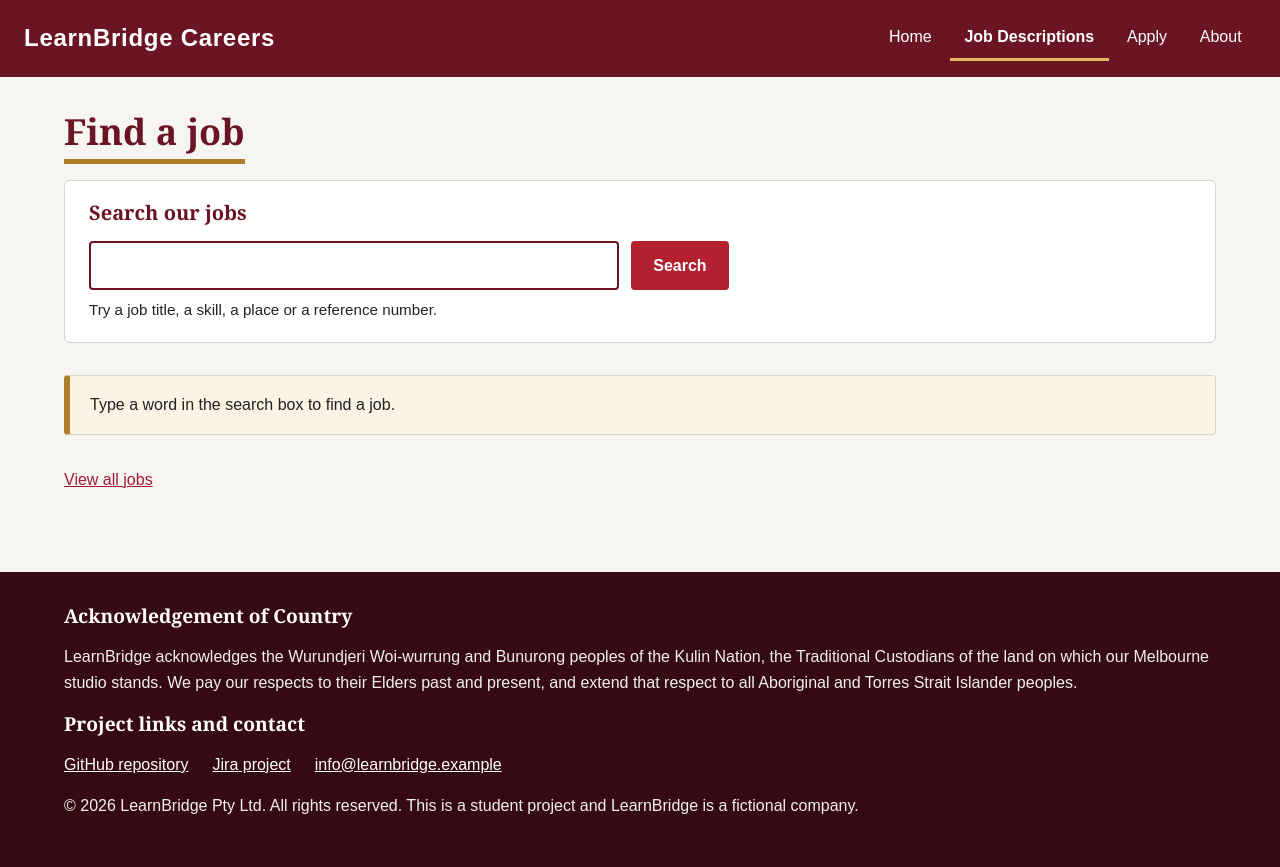
After one commit to 106911603/project_part2_10026, a PHP site: page /search.php in a window 1280 px wide. The commit adds this page. Run offline with PHP 8.4, Linux system fonts and the light colour scheme.

Commit message:
add job search page

```diff
--- /dev/null
+++ b/search.php
@@ -0,0 +1,156 @@
+<?php
+/*
+  filename: search.php
+  author: Minh Nguyen
+  created: 17/11/2026
+  description: Search results. Shows the jobs that contain every word searched for.
+  acknowledgements: Generative AI (Claude, by Anthropic) was used to help
+                    with the search query. All code was checked by the author.
+*/
+
+require_once "settings.php";
+require_once "job_functions.inc";
+
+// Keeps "Job Descriptions" highlighted in the menu
+$current_page = "jobs.php";
+
+$search = "";
+$jobs = array();
+$db_error = false;
+
+
+if (isset($_GET["q"]) && is_string($_GET["q"])) {
+    $search = trim($_GET["q"]);
+    $search = mb_substr($search, 0, 50);
+    $search = trim($search);
+}
+
+
+if ($search != "") {
+    $words = preg_split('/\s+/', $search);
+
+    // The text columns joined into one, so a word can be in any of them
+    $all_text = "CONCAT_WS(' ', job_ref, title, location, employment_type,
+                           description, responsibilities, essential, preferable, benefits)";
+
+    $conditions = array();
+    $patterns = array();
+
+    foreach ($words as $word) {
+        $conditions[] = "$all_text LIKE ?";
+        $patterns[] = "%" . $word . "%";
+    }
+
+    $query = "SELECT job_ref, title, salary_min, salary_max, salary_note,
+                     reports_to, location, employment_type, closing_date,
+                     description, responsibilities, essential, preferable, benefits
+              FROM jobs
+              WHERE " . implode(" AND ", $conditions) . "
+              ORDER BY closing_date, job_ref";
+
+    // Database errors throw an exception, handled in catch below
+    mysqli_report(MYSQLI_REPORT_ERROR | MYSQLI_REPORT_STRICT);
+
+    try {
+        $conn = mysqli_connect($host, $user, $pwd, $sql_db);
+        mysqli_set_charset($conn, "utf8mb4");
+
+        $stmt = mysqli_prepare($conn, $query);
+
+        $types = str_repeat("s", count($patterns));
+        mysqli_stmt_bind_param($stmt, $types, ...$patterns);
+
+        mysqli_stmt_execute($stmt);
+        $result = mysqli_stmt_get_result($stmt);
+
+        while ($row = mysqli_fetch_assoc($result)) {
+            $jobs[] = $row;
+        }
+
+        mysqli_stmt_close($stmt);
+        mysqli_close($conn);
+    } catch (mysqli_sql_exception $e) {
+        $db_error = true;
+
+        // Logged for the developer, never shown on the page
+        error_log("search.php database error: " . $e->getMessage());
+    }
+}
+
+$job_count = count($jobs);
+
+$search_safe = htmlspecialchars($search);
+?>
+<!DOCTYPE html>
+<html lang="en">
+<head>
+  <meta charset="UTF-8">
+  <meta name="viewport" content="width=device-width, initial-scale=1.0">
+  <meta name="description" content="Search the current job vacancies at LearnBridge, a creative digital media agency in Melbourne.">
+  <meta name="author" content="Minh Nguyen">
+<?php
+if ($search != "") {
+    echo "  <title>Search: $search_safe | LearnBridge Careers</title>\n";
+    $heading = "Search results";
+} else {
+    echo "  <title>Find a job | LearnBridge Careers</title>\n";
+    $heading = "Find a job";
+}
+?>
+
+  <!-- External CSS -->
+  <link rel="stylesheet" href="styles/styles.css">
+</head>
+
+<body>
+  <!-- Common header and menu -->
+<?php include "header.inc"; ?>
+
+  <main id="main">
+    <h1><?php echo $heading; ?></h1>
+
+    <!-- Search bar -->
+<?php include "search_form.inc"; ?>
+
+<?php
+if ($db_error) {
+?>
+    <p class="notice">Sorry, we cannot search our jobs right now. Please try again later, or email our hiring team at <a href="mailto:info@learnbridge.example">info@learnbridge.example</a>.</p>
+<?php
+} elseif ($search == "") {
+?>
+    <p class="notice">Type a word in the search box to find a job.</p>
+<?php
+} elseif ($job_count == 0) {
+?>
+    <p class="notice">No jobs match &ldquo;<?php echo $search_safe; ?>&rdquo;.</p>
+
+    <h2>Search tips</h2>
+    <ul>
+      <li>Check the spelling of each word.</li>
+      <li>Use fewer words. A job must contain every word you type.</li>
+      <li>Try a more general word, such as a skill or a job title.</li>
+    </ul>
+<?php
+} else {
+    if ($job_count == 1) {
+        $summary = "<strong>1 job</strong> matches";
+    } else {
+        $summary = "<strong>$job_count jobs</strong> match";
+    }
+?>
+    <p class="search-summary"><?php echo $summary; ?> &ldquo;<?php echo $search_safe; ?>&rdquo;.</p>
+<?php
+    foreach ($jobs as $job) {
+        print_job($job);
+    }
+}
+?>
+
+    <p><a href="jobs.php">View all jobs</a></p>
+  </main>
+
+  <!-- Footer -->
+<?php include "footer.inc"; ?>
+</body>
+</html>
--- /dev/null
+++ b/search_form.inc
@@ -0,0 +1,20 @@
+<?php
+/*
+  filename: search_form.inc
+  author: Minh Nguyen
+  created: 17/11/2026
+  description: Job search bar, used on jobs.php and search.php.
+*/
+
+if (!isset($search)) {
+    $search = "";
+}
+?>
+    <form class="job-search" action="search.php" method="get" role="search">
+      <label for="job-search-box">Search our jobs</label>
+      <div class="job-search-row">
+        <input type="search" id="job-search-box" name="q" maxlength="50" value="<?php echo htmlspecialchars($search); ?>" aria-describedby="job-search-hint">
+        <button type="submit">Search</button>
+      </div>
+      <p class="job-search-hint" id="job-search-hint">Try a job title, a skill, a place or a reference number.</p>
+    </form>
--- a/styles/styles.css
+++ b/styles/styles.css
@@ -24,7 +24,7 @@ Contents
     2.  Base styles (all pages)
     3.  Header and main menu (all pages: header.inc and nav.inc)
     4.  Footer (all pages: footer.inc)
-    5.  Jobs page (jobs.php)
+    5.  Jobs page and job search (jobs.php, search.php)
     6.  Home page (index.php)
     7.  Apply page (apply.php)
     8.  About page (about.php)
@@ -44,7 +44,7 @@ Contents
     #360a12  deep maroon  - footer background
     #8a2a3a  mid red      - menu link hover
     #a11d33  link red     - links
-    #b3202f  bright red   - button background
+    #b3202f  bright red   - button background (Apply and Search buttons)
     #8c1826  button red   - button background on hover
     #f5edea  pale blush   - job summary and vacancy link backgrounds
 
@@ -241,7 +241,7 @@ abbr[title] {
 }
 
 
-/* 5. Jobs page (jobs.php) */
+/* 5. Jobs page and job search (jobs.php, search.php) */
 
 /* Page introduction */
 
@@ -263,6 +263,67 @@ abbr[title] {
     background-color: #fbf4e4;
     border: 1px dashed #b07d2b;
     border-radius: 3px;
+}
+
+/* Job search bar */
+
+.job-search {
+    margin-bottom: 2rem;
+    padding: 1rem 1.5rem 1.25rem;
+    background-color: #ffffff;
+    border: 1px solid #d6d3cc;
+    border-radius: 6px;
+}
+
+.job-search label {
+    display: block;
+    margin-bottom: 0.75rem;
+    font-family: Georgia, "Times New Roman", serif;
+    font-size: 1.25rem;
+    font-weight: bold;
+    color: #6a1424;
+}
+
+.job-search-row {
+    display: flex;
+    flex-wrap: wrap;
+    gap: 0.75rem;
+    max-width: 40rem;
+}
+
+.job-search input[type="search"] {
+    flex: 1 1 12rem;
+    padding: 0.6rem 0.8rem;
+    font: inherit;
+    color: #222222;
+    background-color: #ffffff;
+    border: 2px solid #6a1424;
+    border-radius: 4px;
+}
+
+.job-search button {
+    padding: 0.6rem 1.4rem;
+    font: inherit;
+    font-weight: bold;
+    color: #ffffff;
+    background-color: #b3202f;
+    border: 0;
+    border-radius: 4px;
+    cursor: pointer;
+}
+
+.job-search button:hover {
+    background-color: #8c1826;
+}
+
+.job-search-hint {
+    margin: 0.5rem 0 0;
+    font-size: 0.95rem;
+}
+
+.search-summary {
+    margin: 0 0 1.5rem;
+    font-size: 1.125rem;
 }
 
 /* Current vacancies menu */
```
